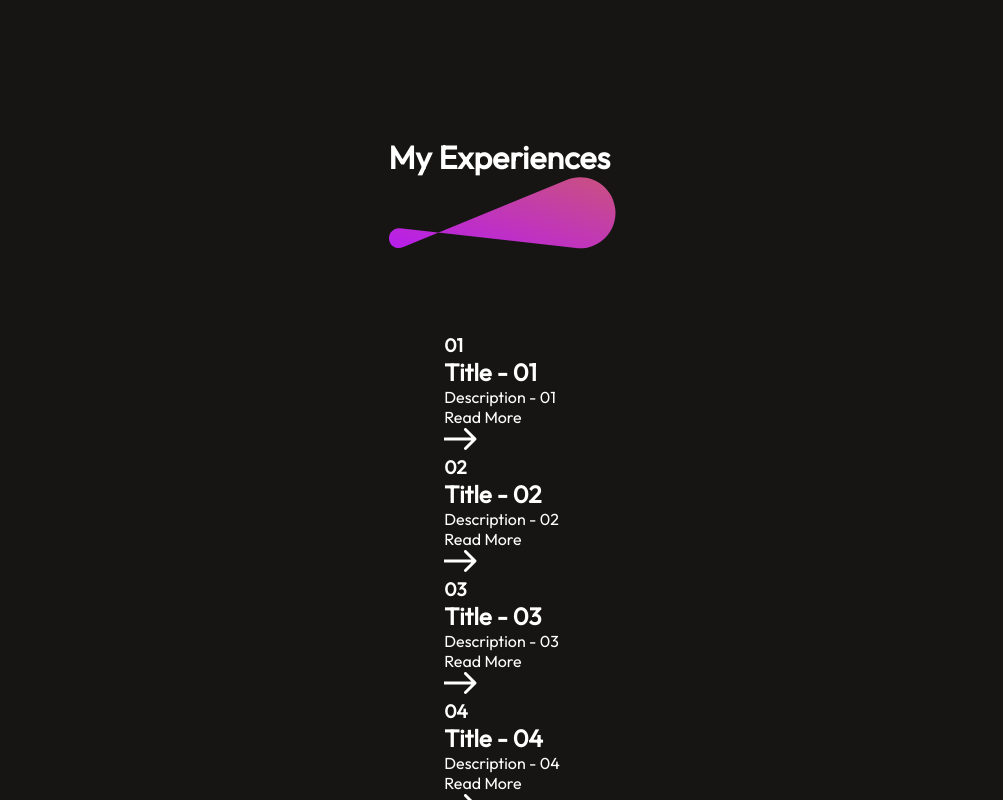
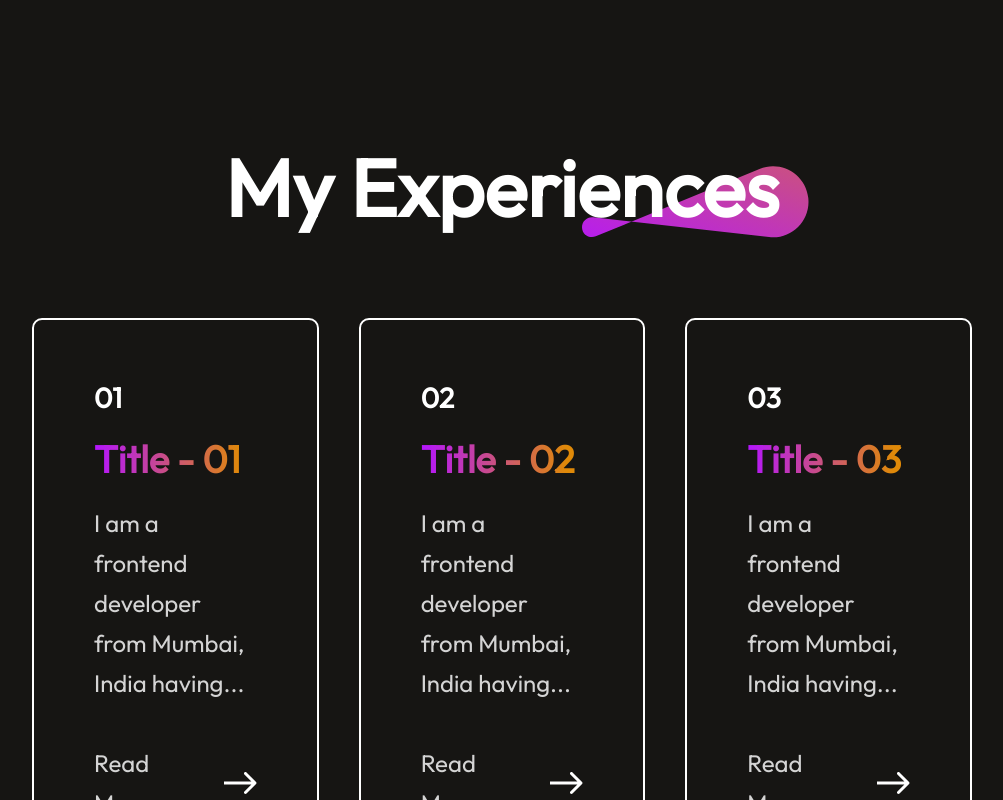
Before and after one commit to pradeeparihar/portfolio-prp, a React (Vite) app: page / in a window 1280 px wide. Shown: the part 1660-2460 px from the top of the page, without its empty margins (138-1141 px from the left). Built offline with nearby package versions, Linux system fonts and the light colour scheme.

Commit message:
Experiences UI Completed

```diff
--- a/src/Components/About/about.css
+++ b/src/Components/About/about.css
@@ -35,7 +35,7 @@
 
 .about-left img {
     width: 263px;
-    height: 150px
+    border-radius: 30px;
 }
 
 .about-right {
@@ -62,7 +62,7 @@
     display: flex;
     gap: 50px;
     align-items: center;
-    transition: 0.3s;
+    transition: 0.5s;
 }
 
 
--- a/src/Components/Experiences/Experiences.tsx
+++ b/src/Components/Experiences/Experiences.tsx
@@ -7,22 +7,32 @@ const Experiences = () => {
         {
             e_no: '01',
             e_title: 'Title - 01',
-            e_desc: 'Description - 01'
+            e_desc: 'I am a frontend developer from Mumbai, India having...'
         },
         {
             e_no: '02',
             e_title: 'Title - 02',
-            e_desc: 'Description - 02'
+            e_desc: 'I am a frontend developer from Mumbai, India having...'
         },
         {
             e_no: '03',
             e_title: 'Title - 03',
-            e_desc: 'Description - 03'
+            e_desc: 'I am a frontend developer from Mumbai, India having...'
         },
         {
             e_no: '04',
             e_title: 'Title - 04',
-            e_desc: 'Description - 04'
+            e_desc: 'I am a frontend developer from Mumbai, India having...'
+        },
+        {
+            e_no: '05',
+            e_title: 'Title - 05',
+            e_desc: 'I am a frontend developer from Mumbai, India having...'
+        },
+        {
+            e_no: '06',
+            e_title: 'Title - 06',
+            e_desc: 'I am a frontend developer from Mumbai, India having...'
         }
     ]
   return (
--- a/src/Components/Experiences/experiences.css
+++ b/src/Components/Experiences/experiences.css
@@ -9,5 +9,71 @@
 
 .experiences-title {
     position: relative;
+}
 
+.experiences-title h1{
+    padding: 0px 30px;
+    font-size: 80px;
+    font-weight: 600;
 }
+
+.experiences-title img{
+    position: absolute;
+    bottom: 0;
+    right: 0;
+    z-index: -1;
+}
+
+.experiences-container {
+    display: grid;
+    grid-template-columns: 1fr 1fr 1fr;
+    gap: 40px;
+    margin-bottom: 80px;
+}
+
+.experience-format {
+    display: flex;
+    flex-direction: column;
+    justify-content: center;
+    gap: 20px;
+    padding: 60px;
+    border-radius: 10px;
+    border: 2px solid white;
+    transition: 0.4s;
+    cursor: pointer;
+}
+
+.experience-format:hover {
+    border: 2px solid #ff00ff;
+    background-image: linear-gradient(45deg, #3f0028, #582300);
+    transform: scale(1.05);
+    transition: 0.4s;
+}
+
+.experience-format h3 {
+    font-size: 28px;
+    font-weight: 600;
+}
+
+.experience-format h2 {
+    font-size: 38px;
+    font-weight: 800;
+    background: linear-gradient(270deg, #DF8908 10%, #B415FF 100%);
+    background-clip: text;
+    -webkit-background-clip: text;
+    -webkit-text-fill-color: transparent;
+}
+
+.experience-format p{
+    color: #D4D4D4;
+    font-size: 24px;
+    line-height: 40px;
+    max-width: 300px;
+}
+
+.experience-readmore {
+    display: flex;
+    gap: 20px;
+    align-items: center;
+    margin-top: 20px;
+}
```
